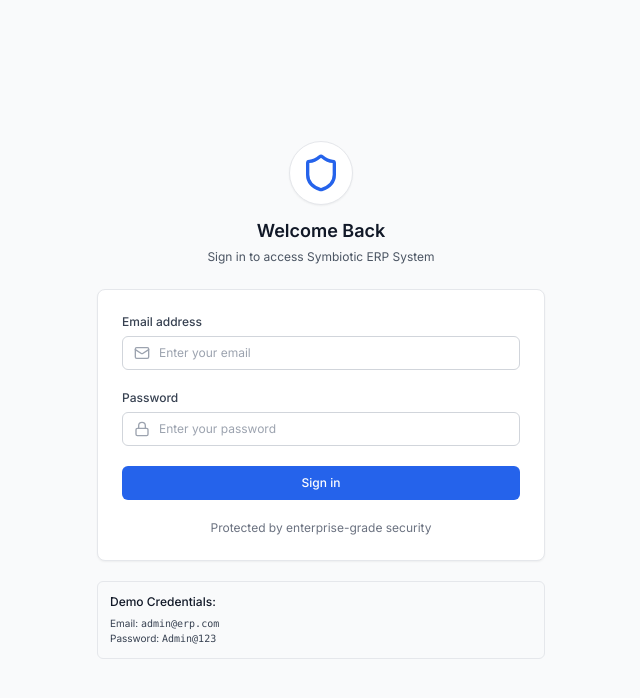
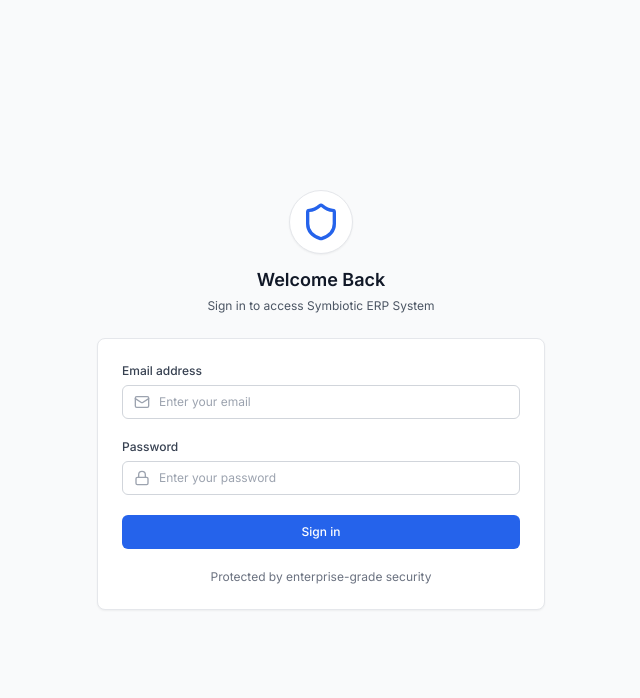
Before and after one commit to deka1323/symbiotic_erp, a Next.js app: page /login in a window 1280 px wide. Shown: the top 698 px of the page, without its empty margins (319-959 px from the left). Built offline with nearby package versions, Linux system fonts and the light colour scheme; no server answers.

Commit message:
cred removed

```diff
--- a/src/app/login/page.tsx
+++ b/src/app/login/page.tsx
@@ -142,15 +142,6 @@ export default function LoginPage() {
             </p>
           </div>
         </div>
-
-        {/* Demo credentials */}
-        <div className="mt-5 p-3 bg-gray-50 border border-gray-200 rounded-md">
-          <p className="text-xs font-medium text-gray-900 mb-1.5">Demo Credentials:</p>
-          <p className="text-[10px] text-gray-700">
-            Email: <span className="font-mono">admin@erp.com</span><br />
-            Password: <span className="font-mono">Admin@123</span>
-          </p>
-        </div>
       </div>
     </div>
   )
```
